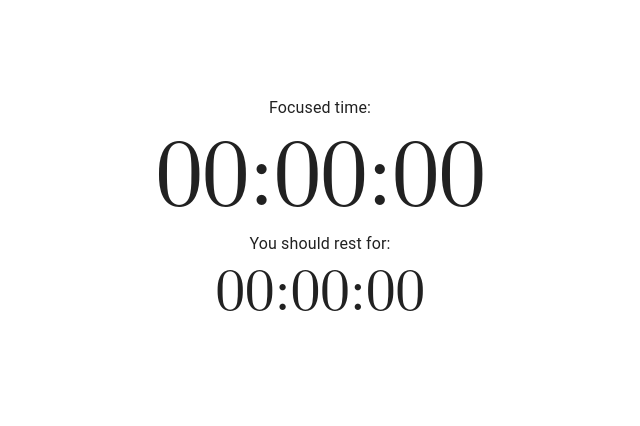
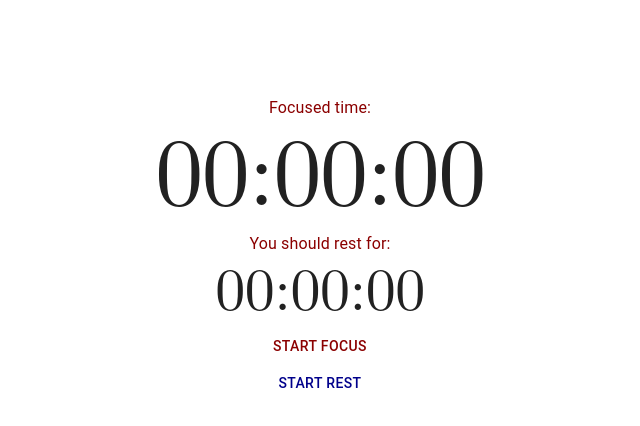
Before and after one commit to peter-y-w/timesurfer, a React (Vite) app: page / in a window 1280 px wide. Shown: the top 426 px of the page, without its empty margins (320-960 px from the left). Built offline with nearby package versions, Linux system fonts and the light colour scheme.

Commit message:
feat: add rest logic

```diff
--- a/src/components/TimerCard.tsx
+++ b/src/components/TimerCard.tsx
@@ -2,35 +2,60 @@ import Card from "@mui/material/Card";
 import CardContent from "@mui/material/CardContent";
 import styles from "./TimerCard.module.css";
 import { Button, Grid, Typography } from "@mui/material";
-import { useEffect, useRef, useState } from "react";
+import { useEffect, useRef, useState, type RefObject } from "react";
 import { formatSecondsToHHMMSS } from "../utils";
+
+const stopTimer = (ref: RefObject<number | null>) => {
+    if (ref.current) clearInterval(ref.current);
+};
 
 const TimerCard = () => {
     const [focusTime, setFocusTime] = useState(0);
+    const [restTime, setRestTime] = useState(0);
     const [isFocusing, setIsFocusing] = useState(false);
-    const intervalRef = useRef<number>(null);
-
-    const restTime = focusTime / 5;
+    const [isResting, setIsResting] = useState(false);
+    const focusIntervalRef = useRef<number>(null);
+    const restIntervalRef = useRef<number>(null);
 
     useEffect(() => {
         if (isFocusing) {
-            intervalRef.current = setInterval(() => {
+            focusIntervalRef.current = setInterval(() => {
                 setFocusTime((prev) => prev + 1);
             }, 1000);
+            restIntervalRef.current = setInterval(() => {
+                setRestTime((prev) => prev + 1);
+            }, 5000);
         } else {
-            stopTimer();
+            stopTimer(focusIntervalRef);
+            stopTimer(restIntervalRef);
         }
 
         return () => {
-            stopTimer();
+            stopTimer(focusIntervalRef);
+            stopTimer(restIntervalRef);
         };
     }, [isFocusing]);
 
-    const stopTimer = () => {
-        if (intervalRef.current) clearInterval(intervalRef.current);
-    };
+    useEffect(() => {
+        if (isResting) {
+            setIsFocusing(false);
+            restIntervalRef.current = setInterval(() => {
+                setRestTime((prev) => {
+                    if (prev === 0) return 0;
+                    return prev - 1;
+                });
+            }, 1000);
+        } else {
+            stopTimer(restIntervalRef);
+        }
+
+        return () => {
+            stopTimer(restIntervalRef);
+        };
+    }, [isResting]);
 
     const toggleFocusing = () => setIsFocusing((prev) => !prev);
+    const toggleResting = () => setIsResting((prev) => !prev);
 
     return (
         <Card elevation={0}>
@@ -43,17 +68,20 @@ const TimerCard = () => {
                         alignItems: "center",
                     }}
                 >
-                    <Typography>Focused time:</Typography>
+                    <Typography sx={{ color: "darkred" }}>Focused time:</Typography>
                     <Typography className={styles.timerDisplay} variant="h1" sx={{ fontFamily: "math" }}>
                         {formatSecondsToHHMMSS(focusTime)}
                     </Typography>
 
-                    <Typography>You should rest for:</Typography>
+                    <Typography sx={{ color: "darkred" }}>You should rest for:</Typography>
                     <Typography className={styles.timerDisplay} variant="h2" sx={{ fontFamily: "math" }}>
                         {formatSecondsToHHMMSS(restTime)}
                     </Typography>
-                    <Button sx={{ color: "white" }} onClick={toggleFocusing}>
-                        {isFocusing ? "Stop Focus" : "Start Focus"}
+                    <Button sx={{ color: "darkred" }} onClick={toggleFocusing}>
+                        {isFocusing ? "Pause Focus" : "Start Focus"}
+                    </Button>
+                    <Button sx={{ color: "darkblue" }} onClick={toggleResting}>
+                        {isResting ? "Pause Rest" : "Start Rest"}
                     </Button>
                 </Grid>
             </CardContent>
```
